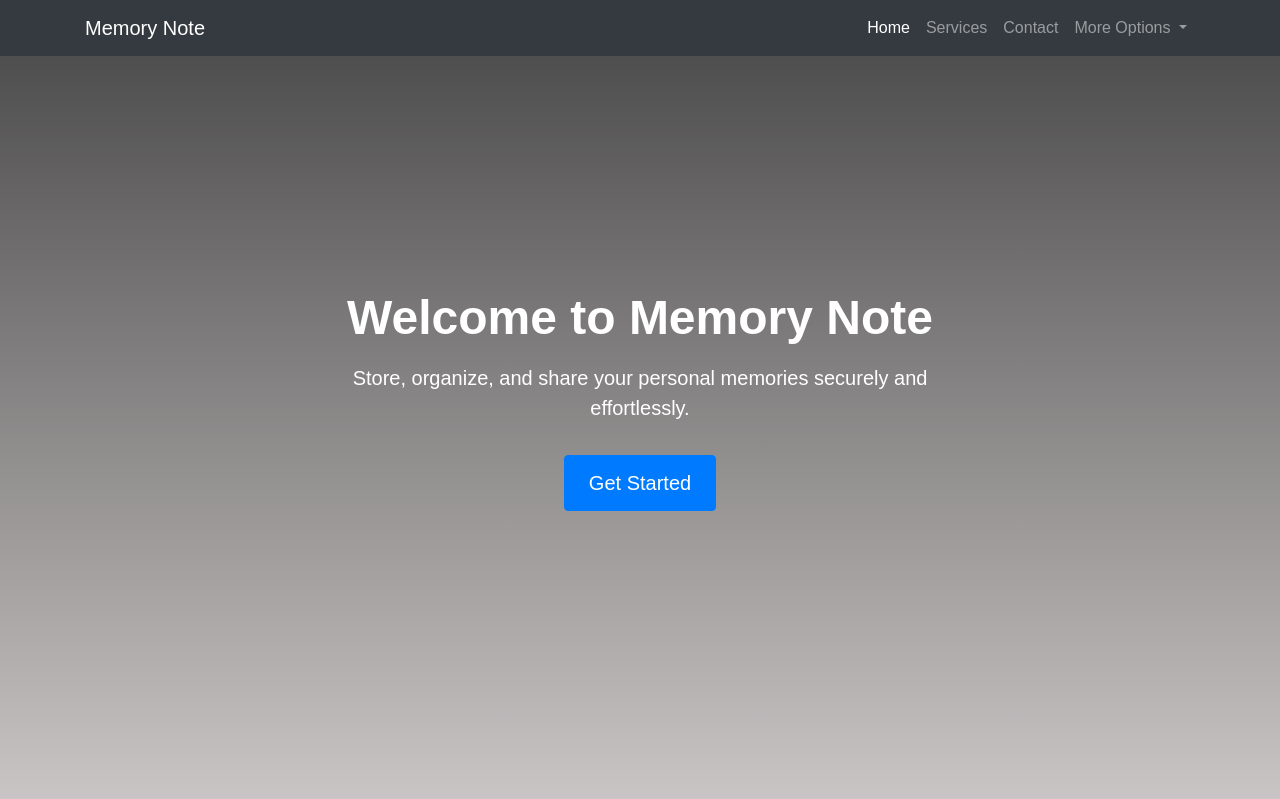
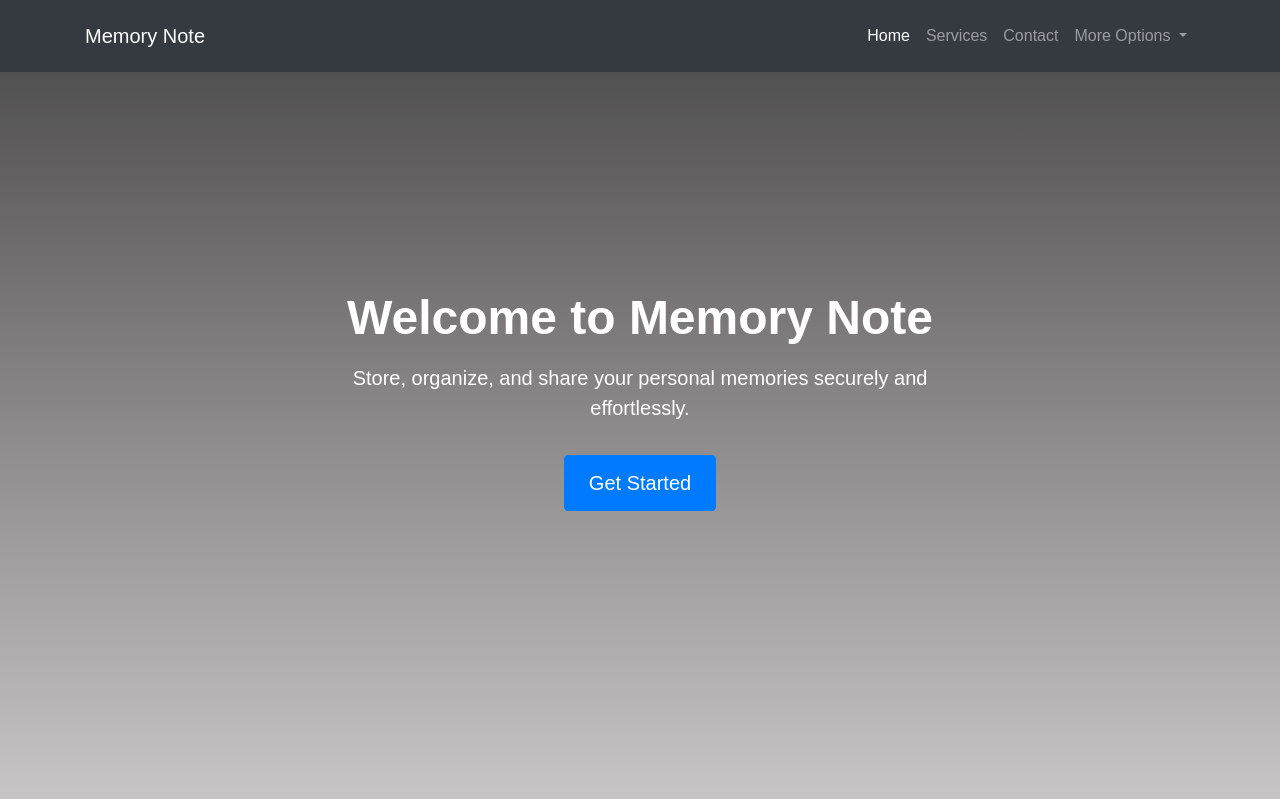
Before and after one commit to AbdallahM19/MemoryNote, a Flask app: template templates/MemoryNotewebpage.html in a window 1280 px wide. Shown: the top 799 px of the page. Run offline with Flask 3, Linux system fonts and the light colour scheme; the template is opened without the code that fills it, so the values that code supplies are empty; parts of the project's set-up code (start-up, migrations or seed data) failed here and were passed over; some libraries are stand-ins or nearby versions.

Commit message:
Update MemoryNotewebpage.html

```diff
--- a/templates/MemoryNotewebpage.html
+++ b/templates/MemoryNotewebpage.html
@@ -14,7 +14,7 @@
 <body>
     <!-- Navigation Bar -->
     <header class="bg-gradient">
-        <nav class="navbar navbar-expand-lg navbar-dark bg-dark">
+        <nav class="navbar navbar-expand-lg navbar-dark bg-dark p-3">
             <div class="container">
                 <a class="navbar-brand" href="web_page.html">Memory Note</a>
                 <button class="navbar-toggler" type="button" data-toggle="collapse" data-target="#navbarNav"
```
